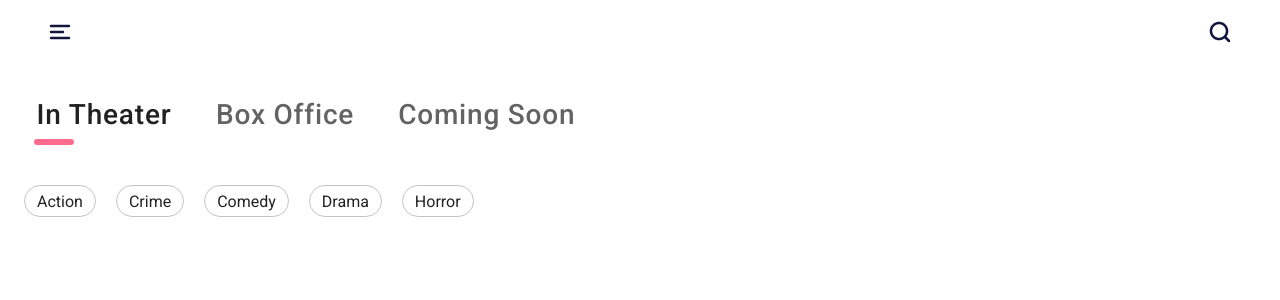
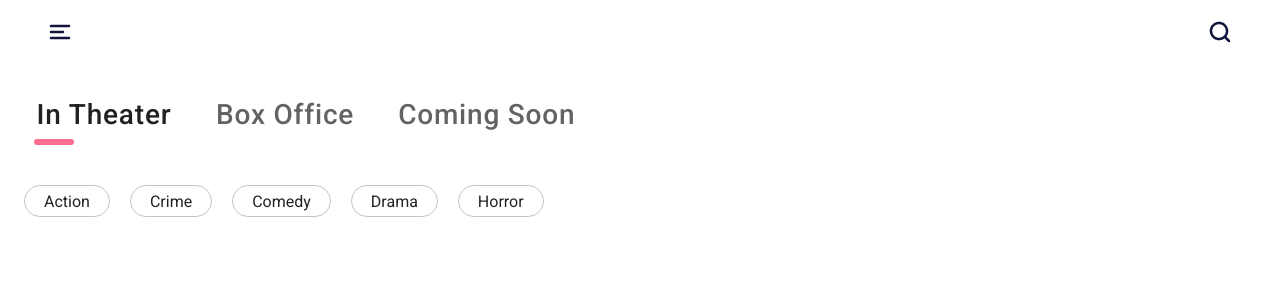
Before and after one commit to yusfiadi/movie-app, a React (Create React App) app: page / in a window 1280 px wide. Shown: the top 300 px of the page. Built offline with nearby package versions, Linux system fonts and the light colour scheme.

Commit message:
edit style

```diff
--- a/src/components/ScrollableGenre.js
+++ b/src/components/ScrollableGenre.js
@@ -9,11 +9,14 @@ const useStyles = makeStyles((theme) => ({
   root: {
     flexGrow: 1,
     width: '100%',
+    marginBottom: 40
   },
   chip: {
     textTransform: 'none',
     marginRight: 20,
-    fontSize: 16
+    fontSize: 16,
+    paddingRight: 7,
+    paddingLeft: 7
   }
 }));
 
```
